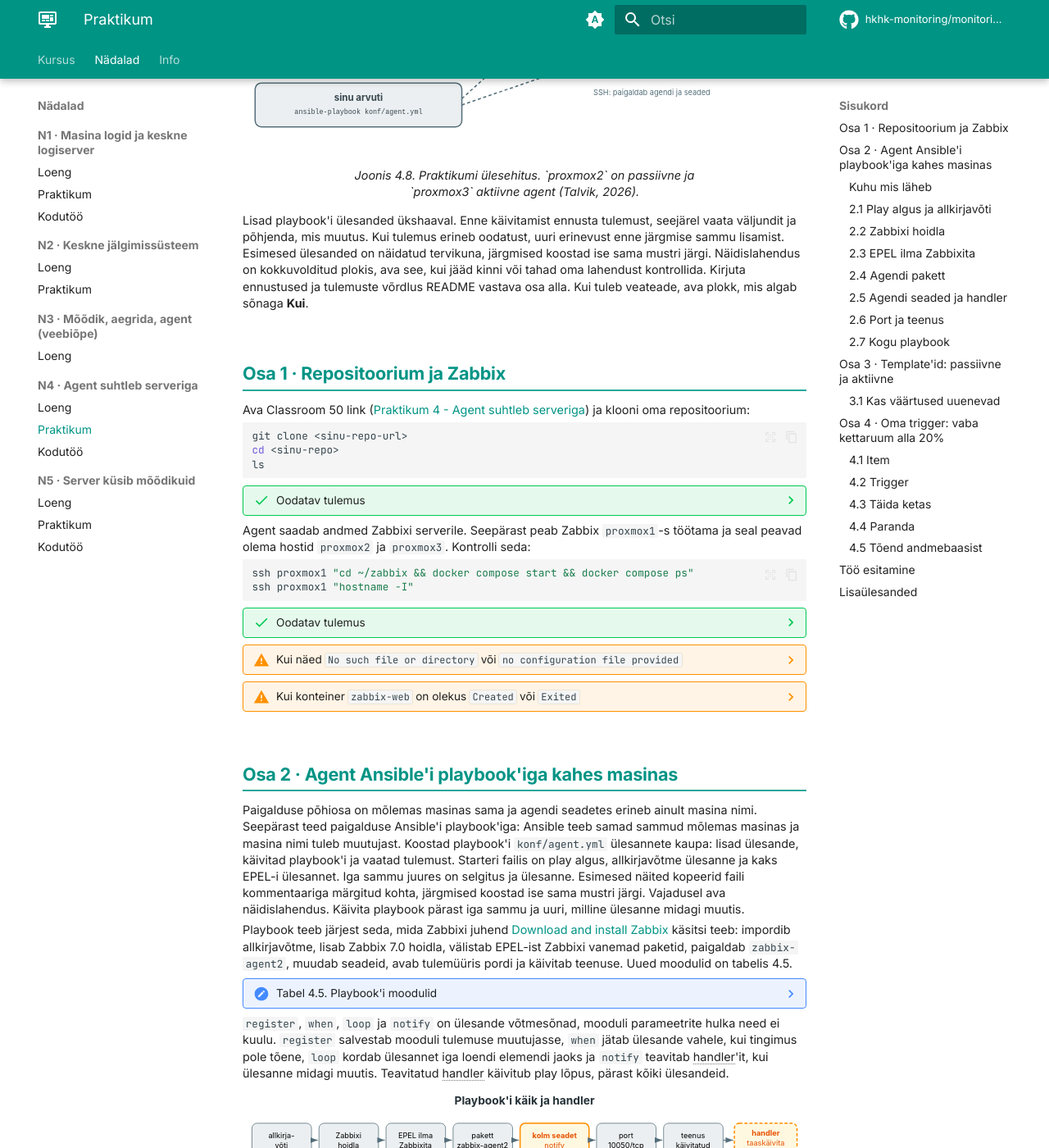
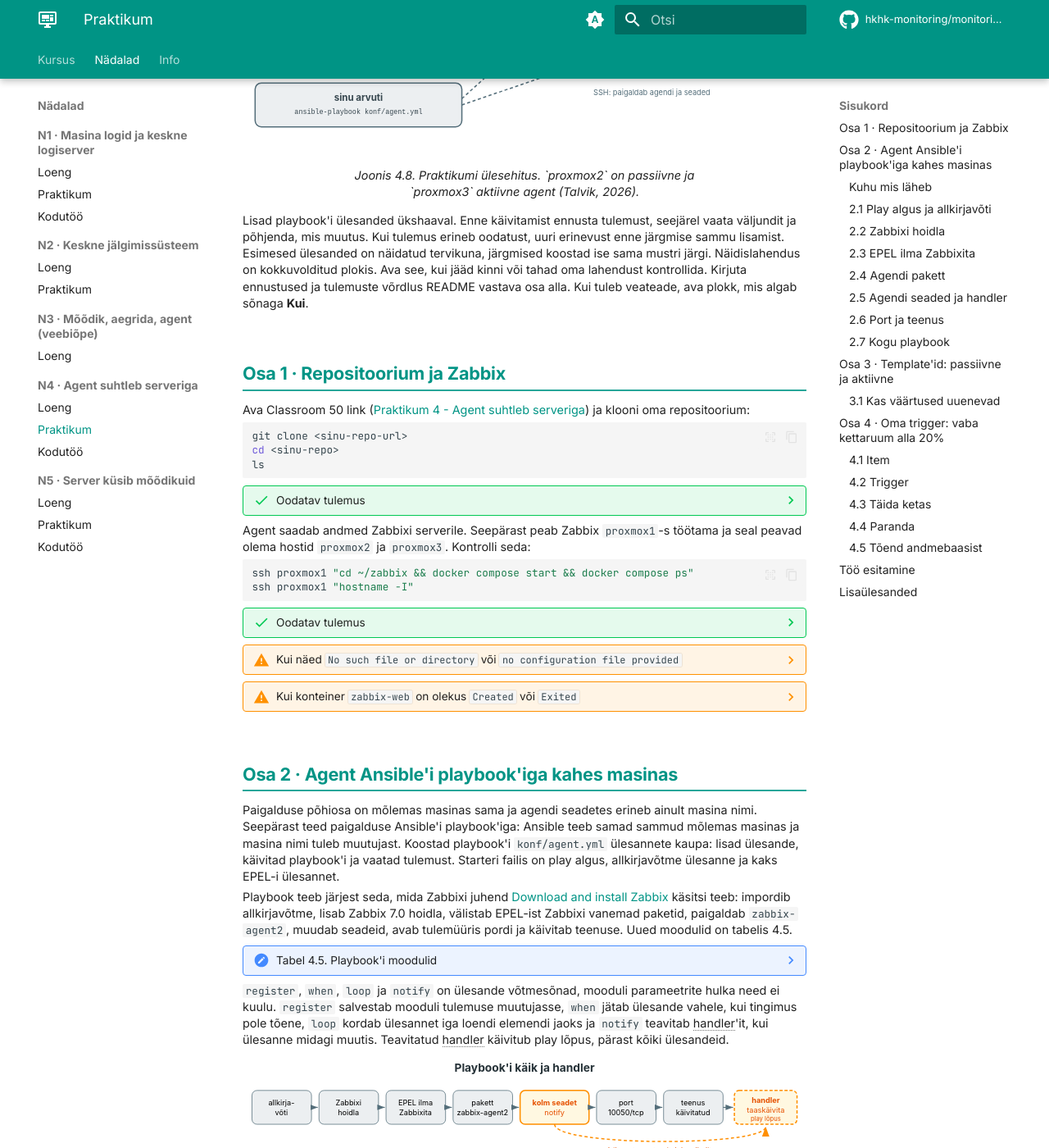
Before and after one commit to hkhk-monitoring/monitoring, an MkDocs documentation site: the page built from docs/week04/lab.md, in a window 1280 px wide and 1400 px high, scrolled down 473 px. Shown: the whole window at 82% size. Built offline with MkDocs 1.6.1 and Material for MkDocs 9.7.7, drawn with Linux system fonts in a browser that asks for light colours; comment, search, counter and statistics services are not loaded; some of the changed text lies outside the part shown.

Commit message:
Keeleparandused N1–N5

````diff
--- a/docs/week04/lab.md
+++ b/docs/week04/lab.md
@@ -24,7 +24,7 @@
   <figcaption>Joonis 4.8. Praktikumi ülesehitus. `proxmox2` on passiivne ja `proxmox3` aktiivne agent (Talvik, 2026).</figcaption>
 </figure>
 
-Lisad playbook'i ülesanded ükshaaval. Enne käivitamist ennusta tulemust, seejärel vaata väljundit ja põhjenda, mis muutus. Kui tulemus erineb oodatust, uuri erinevust enne järgmise sammu lisamist. Esimesed ülesanded on näidatud tervikuna, järgmised koostad ise sama mustri järgi. Näidislahendus on kokkuvolditud plokis, ava see, kui jääd kinni või tahad oma lahendust kontrollida. Kirjuta ennustused ja tulemuste võrdlus README vastava osa alla. Kui tuleb veateade, ava plokk, mis algab sõnaga **Kui**.
+Lisad playbook'i ülesanded ükshaaval. Enne käivitamist ennusta tulemust, seejärel vaata väljundit ja põhjenda, mis muutus. Kui tulemus erineb oodatust, uuri erinevust enne järgmise sammu lisamist. Esimesed ülesanded on näidatud tervikuna, järgmised koostad ise sama mustri järgi. Näidislahendus on kokkuvolditud plokis. Ava see, kui jääd kinni või tahad oma lahendust kontrollida. Kirjuta ennustused ja tulemuste võrdlus README vastava osa alla. Kui tuleb veateade, ava plokk, mis algab sõnaga **Kui**.
 
 ## Osa 1 · Repositoorium ja Zabbix
 
@@ -94,7 +94,7 @@
 
 ## Osa 2 · Agent Ansible'i playbook'iga kahes masinas
 
-Paigalduse põhiosa on mõlemas masinas sama ja agendi seadetes erineb ainult masina nimi. Seepärast teed paigalduse Ansible'i playbook'iga: Ansible teeb samad sammud mõlemas masinas ja masina nimi tuleb muutujast. Koostad playbook'i `konf/agent.yml` ülesannete kaupa: lisad ülesande, käivitad playbook'i ja vaatad tulemust. Starteri failis on play algus, allkirjavõtme ülesanne ja kaks EPEL-i ülesannet. Iga sammu juures on selgitus ja ülesanne. Esimesed näited kopeerid faili kommentaariga märgitud kohta, järgmised koostad ise sama mustri järgi. Vajadusel ava näidislahendus. Käivita playbook pärast iga sammu ja uuri, milline ülesanne midagi muutis.
+Paigalduse põhiosa on mõlemas masinas sama ja agendi seadetes erineb ainult masina nimi. Seepärast teed paigalduse Ansible'i playbook'iga: Ansible teeb samad sammud mõlemas masinas ja masina nimi tuleb muutujast. Koostad playbook'i `konf/agent.yml` ülesannete kaupa: lisad ülesande, käivitad playbook'i ja vaatad tulemust. Starteri failis on play algus, allkirjavõtme ülesanne ja kaks EPEL-i ülesannet.
 
 Playbook teeb järjest seda, mida Zabbixi juhend [Download and install Zabbix](https://www.zabbix.com/download?zabbix=7.0&os_distribution=alma_linux&os_version=9&components=agent_2&db=&ws=) käsitsi teeb: impordib allkirjavõtme, lisab Zabbix 7.0 hoidla, välistab EPEL-ist Zabbixi vanemad paketid, paigaldab `zabbix-agent2`, muudab seadeid, avab tulemüüris pordi ja käivitab teenuse. Uued moodulid on tabelis 4.5.
 
@@ -163,12 +163,10 @@
 |---|---|---|
 | 2.1 | `proxmox1` IP-aadress | rida `zabbix_server:` |
 | 2.2 | hoidla ülesanne | `# >>> Osa 2.2` |
-| 2.3 | midagi, loed läbi | EPEL-i ülesanded on olemas |
+| 2.3 | ei midagi, loed läbi | EPEL-i ülesanded on juba olemas |
 | 2.4 | agendi paketi ülesanne | `# >>> Osa 2.4` |
 | 2.5 | seadete ülesanne ja handler | `# >>> Osa 2.5` (kaks kohta) |
 | 2.6 | pordi ja teenuse ülesanded | `# >>> Osa 2.6` |
-
-Igas osas on näidislahendus kokkuvolditud plokis. Proovi kõigepealt ise, siis võrdle.
 
 ### 2.1 Play algus ja allkirjavõti
 
@@ -541,7 +539,7 @@
 ??? warning "Kui `Space: Available` rida puudub"
     Kettaruumi item'id loob discovery-reegel. Vali **Data collection → Hosts → proxmox2 → Discovery**, märgi reeglid ja vajuta **Execute now**.
 
-Võrdle üht väärtust masina seest loetuga. Agent ise loeb sama võtme nii:
+Võrdle üht väärtust masina seest loetuga. Sama võtme väärtuse saad masinas käsuga:
 
 ```bash
 ssh proxmox2 "sudo zabbix_agent2 -t 'vm.memory.size[available]'"
````
Also changed, not shown: other parts of docs/week04/lab.md (+4 -4 lines), docs/week01/homework.md (+1 -1 lines), docs/week02/lab.md (+2 -2 lines), docs/week04/lecture.md (+1 -1 lines), docs/week05/lab.md (+5 -5 lines), docs/week05/lecture.md (+1 -1 lines).
